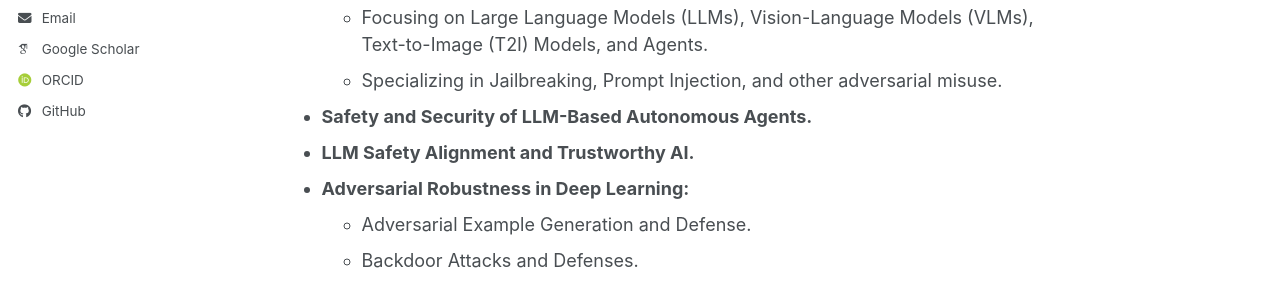
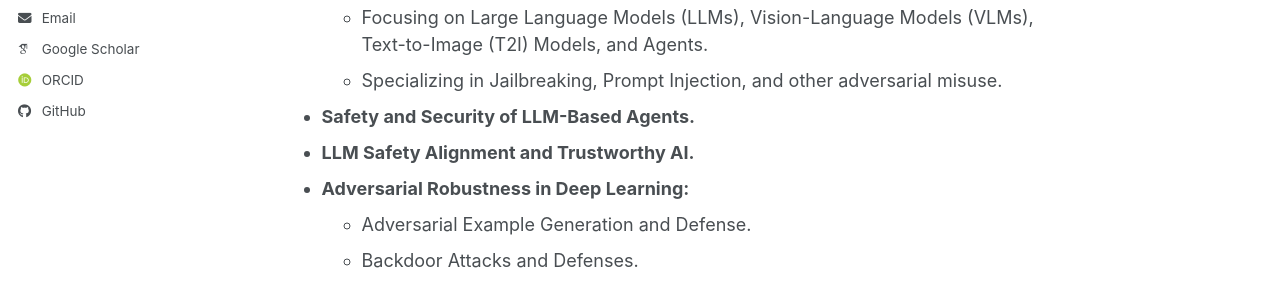
Before and after one commit to shudong-zhang/shudong-zhang.github.io, a Jekyll site: the page built from _pages/about.md, in a window 1280 px wide and 900 px high. Shown: the part 419-719 px from the top of the window. Built offline with Jekyll 4.4.1, drawn with Linux system fonts in a browser that asks for light colours; some web fonts are replaced; a script bundle is joined from its source files by our own code; library files that are not in the unit come from our copies.

Commit message:
Update section title for LLM-Based Agents

```diff
--- a/_pages/about.md
+++ b/_pages/about.md
@@ -18,7 +18,7 @@ I am currently a **Senior Engineer** at **Huawei**, specializing in **AI Securit
 * **Security Evaluation and Red Teaming for Foundation Models (FMs):**
     * Focusing on Large Language Models (LLMs), Vision-Language Models (VLMs), Text-to-Image (T2I) Models, and Agents.
     * Specializing in Jailbreaking, Prompt Injection, and other adversarial misuse.
-* **Safety and Security of LLM-Based Autonomous Agents.**
+* **Safety and Security of LLM-Based Agents.**
 * **LLM Safety Alignment and Trustworthy AI.**
 * **Adversarial Robustness in Deep Learning:**
     * Adversarial Example Generation and Defense.
```
